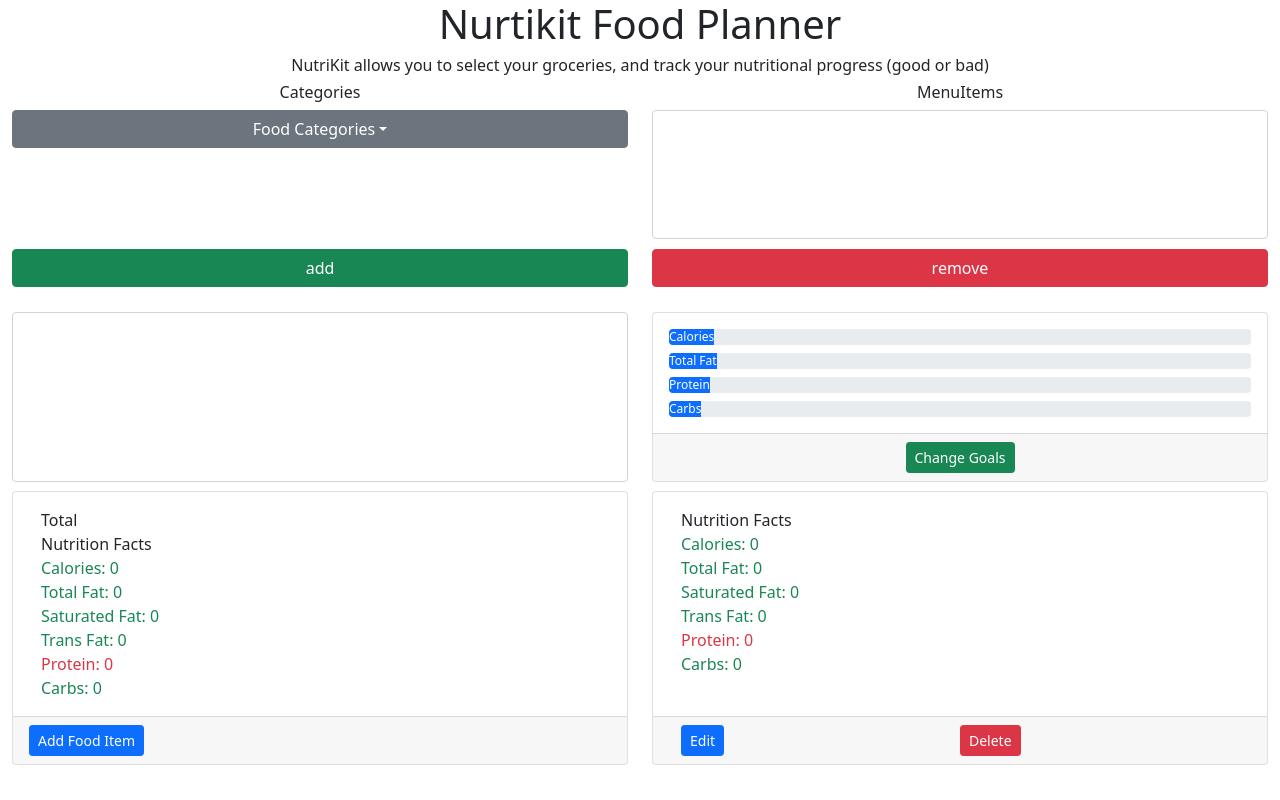
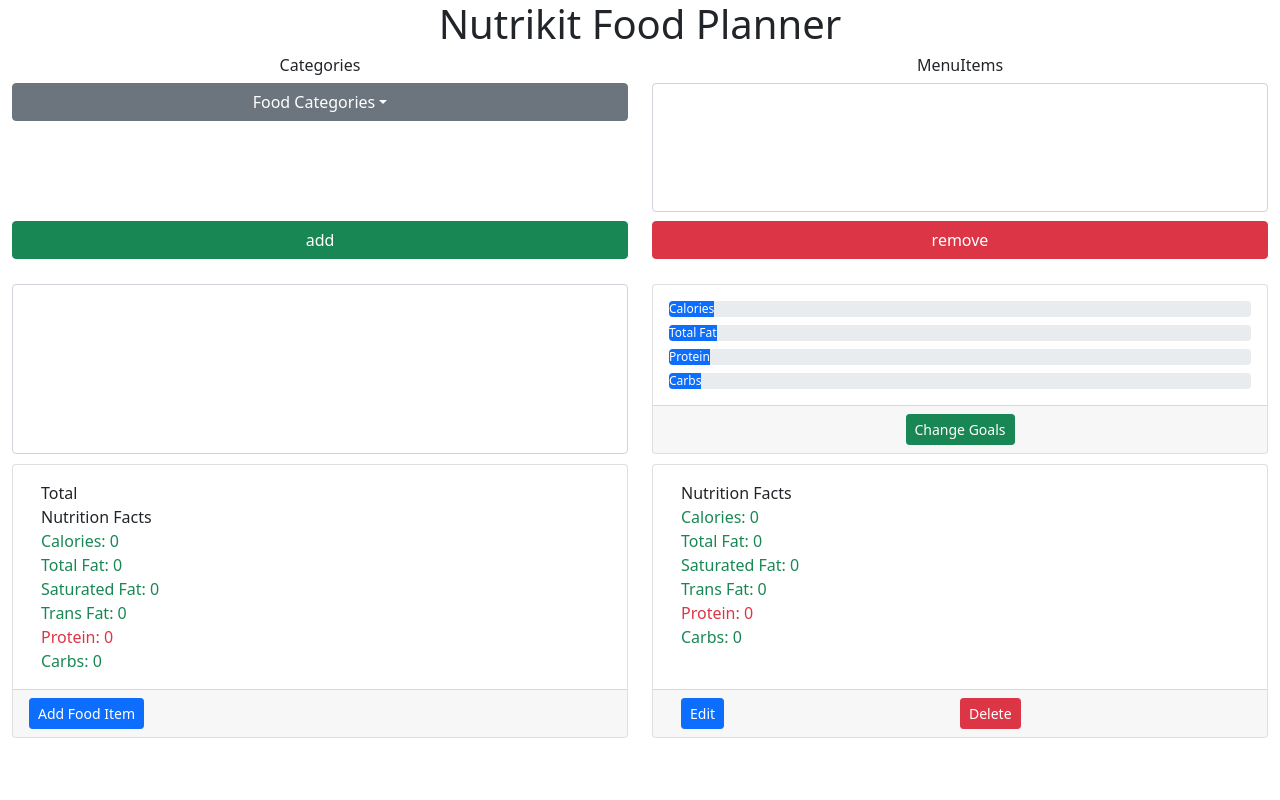
Before and after one commit to maxnemec/nutrikit, a React app in the folder mjn7597-react/: page / in a window 1280 px wide. Built offline with nearby package versions, Linux system fonts and the light colour scheme; no server answers.

Commit message:
updated favicon and fixed typo

```diff
--- a/mjn7597-react/public/index.html
+++ b/mjn7597-react/public/index.html
@@ -2,7 +2,7 @@
 <html lang="en">
   <head>
     <meta charset="utf-8" />
-    <link rel="icon" href="%PUBLIC_URL%/Nutrikit-Logo.ico" />
+    <link rel="icon" href="%PUBLIC_URL%/favicon.ico" />
     <meta name="viewport" content="width=device-width, initial-scale=1" />
     <meta name="theme-color" content="#000000" />
     <meta
--- a/mjn7597-react/src/components/MyHeader.js
+++ b/mjn7597-react/src/components/MyHeader.js
@@ -11,8 +11,7 @@
     render() {
         return (
             <React.Fragment>
-                <h1 className="header">Nurtikit Food Planner</h1>
-                <h6 className="header">NutriKit allows you to select your groceries, and track your nutritional progress (good or bad)</h6>
+                <h1 className="header">Nutrikit Food Planner</h1>
             </React.Fragment>
         );
     }
```
Also changed, not shown: mjn7597-react/build/asset-manifest.json, mjn7597-react/build/favicon.ico, mjn7597-react/build/index.html, mjn7597-react/build/manifest.json, mjn7597-react/public/favicon.ico, mjn7597-react/public/manifest.json, 4 other files.
